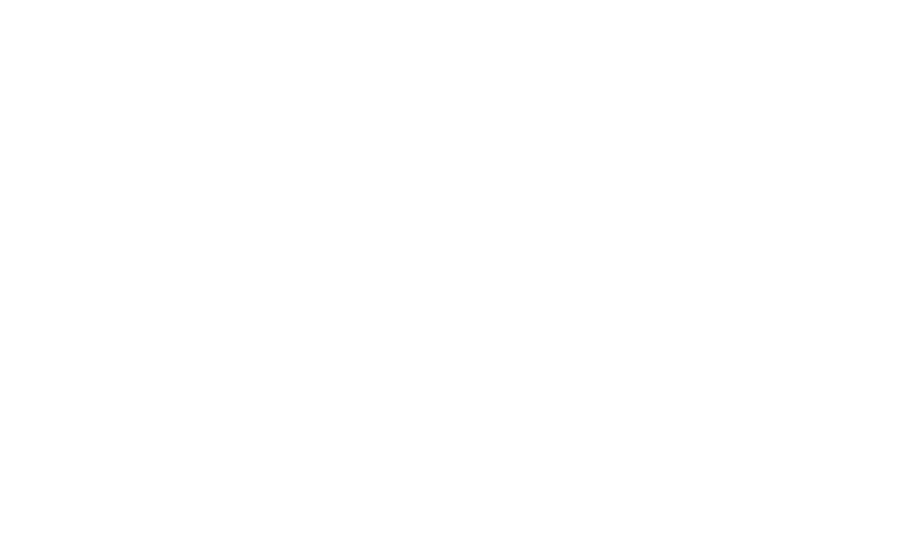
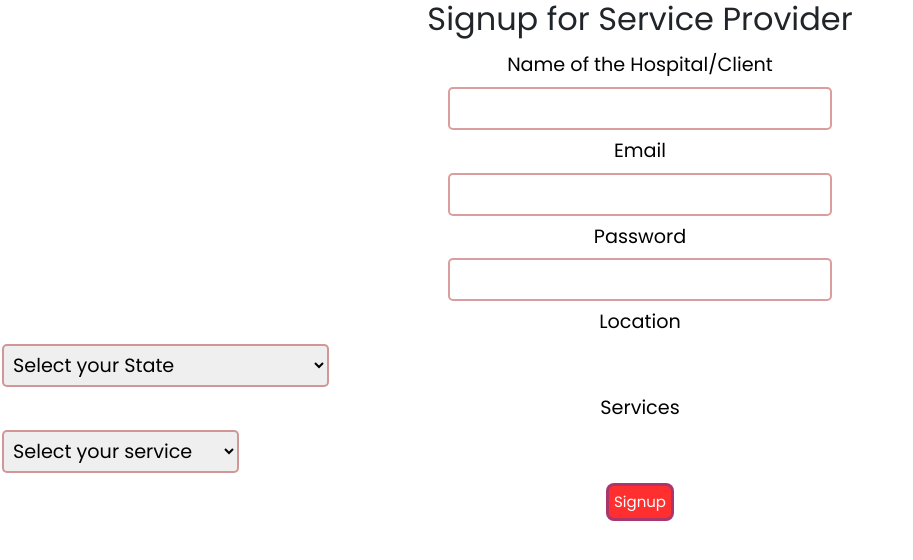
Before and after one commit to anushka00/CFG-Reactapp, a React (Create React App) app in the folder client/: page /signsprov in a window 1280 px wide. Before the commit this address had no page. Shown: the top 560 px of the page, without its empty margins (0-913 px from the left). Built offline with nearby package versions, Linux system fonts and the light colour scheme.

Commit message:
added the signup for Service provider

```diff
--- a/client/src/App.js
+++ b/client/src/App.js
@@ -4,6 +4,8 @@
 import { BrowserRouter, Routes, Route } from "react-router-dom";
 import { About } from "./components/About";
 import Signpara from "./components/Signpara";
+import Signsprov from "./components/Signsprov";
+
 
 
 
@@ -17,6 +19,7 @@
           <Route exact path="/" element={<Home />} />
           <Route exact path="/about" element={<About />} />
           <Route exact path="/signpara" element={<Signpara />} />
+          <Route exact path="/signsprov" element={<Signsprov />} />
 
         </Routes>
       </BrowserRouter>
--- a/client/src/components/Home.js
+++ b/client/src/components/Home.js
@@ -3,6 +3,7 @@
 import web from "../images/img2.jpg"
 import { Navbar } from './Navbar'
 import  Signpara from "../components/Signpara";
+import Signsprov from '../components/Signsprov';
 
 export const Home = () => {
   return (
@@ -28,7 +29,7 @@
                </div>
 
                <div className="mt-3">
-                 <NavLink to="/service" className='btn-get-started'>
+                 <NavLink to="/signsprov" className='btn-get-started'>
                    SIGN UP FOR SERVICE PROVIDERS
                  </NavLink>
                </div>
--- a/client/src/components/Signpara.js
+++ b/client/src/components/Signpara.js
@@ -8,11 +8,10 @@
   const [password, setPassword] = useState('');
   const [contact, setContact] = useState('');
 
-  // States for checking the errors
   const [submitted, setSubmitted] = useState(false);
   const [error, setError] = useState(false);
 
-  // Handling the name change
+
   const handleName = (e) => {
     setName(e.target.value);
     setSubmitted(false);
@@ -25,19 +24,19 @@
 
 
 
-  // Handling the email change
+
   const handleEmail = (e) => {
     setEmail(e.target.value);
     setSubmitted(false);
   };
 
-  // Handling the password change
+
   const handlePassword = (e) => {
     setPassword(e.target.value);
     setSubmitted(false);
   };
 
-  // Handling the form submission
+
   const handleSubmit = (e) => {
     e.preventDefault();
     if (name === '' || email === '' || password === '') {
@@ -48,7 +47,7 @@
     }
   };
 
-  // Showing success message
+
   const successMessage = () => {
     return (
       <div
@@ -61,7 +60,7 @@
     );
   };
 
-  // Showing error message if error is true
+
   const errorMessage = () => {
     return (
       <div
@@ -80,14 +79,14 @@
         <h1>Signup For Paramedic</h1>
       </div>
 
-      {/* Calling to the methods */}
+
       <div className="messages">
         {errorMessage()}
         {successMessage()}
       </div>
 
       <form>
-        {/* Labels and inputs for form data */}
+
         <label className="label">Name</label>
         <input onChange={handleName} className="input"
           value={name} type="text" />
@@ -105,7 +104,7 @@
           value={password} type="password" />
 
         <button onClick={handleSubmit} className="btn" type="submit">
-          Submit
+   Signup
         </button>
       </form>
     </div>
--- a/client/src/components/Signsprov.js
+++ b/client/src/components/Signsprov.js
@@ -1,89 +1,163 @@
-import React from 'react'
+import React , {useState} from 'react'
+import './signup.css'
 
 function Signsprov() {
+
+  const [name, setName] = useState('');
+  const [email, setEmail] = useState('');
+  const [password, setPassword] = useState('');
+  const [location, setLocation] = useState('');
+  const [services, setServices] = useState('');
+
+  const [submitted, setSubmitted] = useState(false);
+  const [error, setError] = useState(false);
+
+
+  const handleName = (e) => {
+    setName(e.target.value);
+    setSubmitted(false);
+  };
+
+
+
+
+  const handleEmail = (e) => {
+    setEmail(e.target.value);
+    setSubmitted(false);
+  };
+
+
+  const handlePassword = (e) => {
+    setPassword(e.target.value);
+    setSubmitted(false);
+  };
+
+
+  const handleLocation = (e) => {
+    setLocation(e.target.value);
+    setSubmitted(false);
+  };
+
+  const handleServices = (e) => {
+    setLocation(e.target.value);
+    setSubmitted(false);
+  };
+
+
+  const handleSubmit = (e) => {
+    e.preventDefault();
+    if (name === '' || email === '' || password === '') {
+      setError(true);
+    } else {
+      setSubmitted(true);
+      setError(false);
+    }
+  };
+
+
+  const successMessage = () => {
+    return (
+      <div
+        className="success"
+        style={{
+          display: submitted ? '' : 'none',
+        }}>
+        <h1>User {name} successfully registered!!</h1>
+      </div>
+    );
+  };
+
+
+  const errorMessage = () => {
+    return (
+      <div
+        className="error"
+        style={{
+          display: error ? '' : 'none',
+        }}>
+        <h1>Please enter all the fields</h1>
+      </div>
+    );
+  };
+
+
+
+
   return (
       <>
        <h2>Signup for Service Provider </h2>
-       <form>
-  <div className="mb-3">
-    <label for="nameInput" class="form-label">Name of the Hospital/Clinic</label>
-    <input type="text" class="form-control" id="name" aria-describedby="nameHelp" />
-    </div>
+       <form clasName="form">
 
-    <div className="mb-3">
-    <label for="exampleInputEmail1" class="form-label">Email address</label>
-    <input type="email" class="form-control" id="exampleInputEmail1" aria-describedby="emailHelp" />
-  </div>
 
-    <div className="mb-3">
-     <label for="contact" class="form-label">Contact</label>
-    <input type="number" class="form-control" id="contact" aria-describedby="contactlHelp" />
-  </div>
+       <label className="label">Name of the Hospital/Client</label>
+        <input onChange={handleName} className="input"
+          value={name} type="text" />
 
-  <div className=" mb-3">
-  <p>
-        Location :*
-        <select name="location" id="state" required="">
-          <option value="">Select your State</option>
-          <option value="Visa">Andhra Pradesh</option>
-          <option value="Visa">Arunachal Pradesh</option>
-          <option value="Visa">Assam</option>
-          <option value="Visa">Bihar</option>
-          <option value="Visa">Chhattisgarh</option>
-          <option value="Visa">Goa</option>
-          <option value="Visa">Gujarat</option>
-          <option value="Visa">Haryana</option>
-          <option value="Visa">Himachal Pradesh</option>
-          <option value="Visa">Jammu and Kashmir
+        <label className="label">Email</label>
+        <input onChange={handleEmail} className="input"
+          value={email} type="email" />
+
+        <label className="label">Password</label>
+        <input onChange={handlePassword} className="input"
+          value={password} type="password" />
+
+ <label className="label">Location</label>
+        <select  className="label input"   onChange={handleLocation} value={location} required="">
+          <option value="" classname="label input">Select your State</option>
+          <option value="AP">Andhra Pradesh</option>
+          <option value="Arunachal">Arunachal Pradesh</option>
+          <option value="As">Assam</option>
+          <option value="Bhr">Bihar</option>
+          <option value="Chts">Chhattisgarh</option>
+          <option value="Goa">Goa</option>
+          <option value="Guj">Gujarat</option>
+          <option value="Har">Haryana</option>
+          <option value="Hima">Himachal Pradesh</option>
+          <option value="JK">Jammu and Kashmir
 </option>
-          <option value="Visa">Jharkhand</option>
-          <option value="Visa">Karnataka</option>
-          <option value="Visa">Kerala</option>
-          <option value="Visa">Madhya Pradesh</option>
-          <option value="Visa">Maharashtra</option>
-          <option value="Visa">Manipur</option>
-          <option value="Visa">Meghalaya</option>
-          <option value="Visa">Mizoram</option>
-          <option value="Visa">Nagaland</option>
-          <option value="Visa">Odisha</option>
-          <option value="Visa">     Punjab</option>
-          <option value="Visa">Rajasthan</option>
-          <option value="Visa">Sikkim</option>
-          <option value="Visa">Tamil Nadu</option>
-          <option value="Visa">Telangana</option>
-          <option value="Visa">Tripura</option>
-          <option value="Visa">Uttarakhand</option>
-          <option value="Visa">Uttar Pradesh</option>
-          <option value="Visa">West Bengal</option>
-          <option value="Visa">Andaman and Nicobar Islands</option>
-          <option value="Visa">Chandigarh</option>
-          <option value="Visa">Dadra and Nagar Haveli</option>
-          <option value="Visa">Daman and Diu</option>
-          <option value="Visa">Delhi</option>
-          <option value="Visa">Lakshadweep</option>
-          <option value="Visa">Puducherry</option>
+          <option value="Jhk">Jharkhand</option>
+          <option value="krnt">Karnataka</option>
+          <option value="krl">Kerala</option>
+          <option value="MP">Madhya Pradesh</option>
+          <option value="maha">Maharashtra</option>
+          <option value="Mani">Manipur</option>
+          <option value="Meghal">Meghalaya</option>
+          <option value="Mizo">Mizoram</option>
+          <option value="naga">Nagaland</option>
+          <option value="odi">Odisha</option>
+          <option value="Pjb">     Punjab</option>
+          <option value="raj">Rajasthan</option>
+          <option value="Skm">Sikkim</option>
+          <option value="Tn">Tamil Nadu</option>
+          <option value="tel">Telangana</option>
+          <option value="Tri">Tripura</option>
+          <option value="utk">Uttarakhand</option>
+          <option value="up">Uttar Pradesh</option>
+          <option value="wb">West Bengal</option>
+          <option value="andaman">Andaman and Nicobar Islands</option>
+          <option value="chnd">Chandigarh</option>
+          <option value="dadar">Dadra and Nagar Haveli</option>
+          <option value="Daman">Daman and Diu</option>
+          <option value="del">Delhi</option>
+          <option value="lak">Lakshadweep</option>
+          <option value="pudu">Puducherry</option>
 
 
 
         </select>
-      </p>
-  </div>
 
-  <div className=" mb-3">
-   <p>
-     Types of Services:
-     <select name="types-service" id="state"></select>
+        <label className="label">Services</label>
 
-   </p>
 
-  </div>
+ <select  className="label input"   onChange={handleServices} value={services} required="">
+  <option value="" classname="label input">Select your service</option>
+  <option value="npo">Non-Profit hospital</option>
+  <option value="gov">Government hospital</option>
+  <option value="prv">Private Hospital</option>
+  </select>
 
-  <div class="mb-3">
-    <label for="exampleInputPassword1" class="form-label">Password</label>
-    <input type="password" class="form-control" id="exampleInputPassword1" />
-  </div>
 
-  <button type="submit" class="btn btn-primary">Submit</button>
+  <button type="submit" class="btn btn-primary">Signup</button>
 </form>
 </>
   )
```
